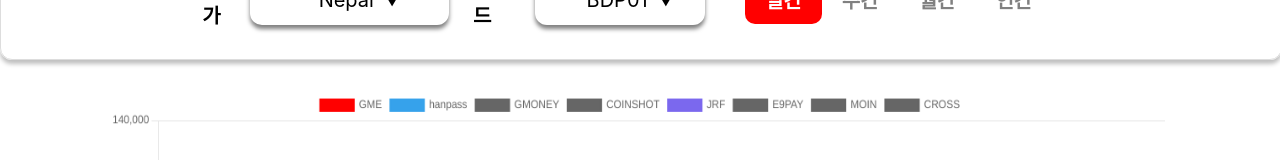
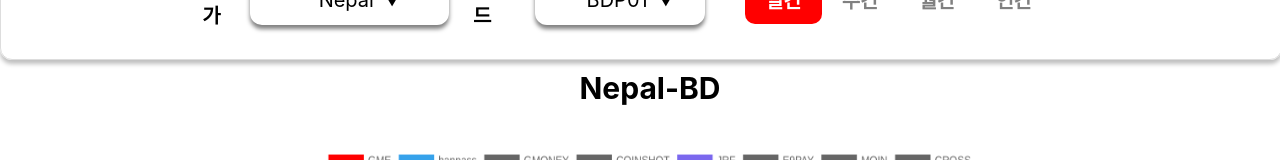
Before and after one commit to ohofront/gme_scrapping_frontend, a React (Create React App) app: page / in a window 1280 px wide. Both pictures are taken after a click on the button "통계 화면". Shown: the part 161-321 px from the top of the page. Built offline with nearby package versions, Linux system fonts and the light colour scheme; no server answers.

Commit message:
통계화면 나라,통화표시

```diff
--- a/src/contents/HistoricalView/index.tsx
+++ b/src/contents/HistoricalView/index.tsx
@@ -142,6 +142,11 @@ const HistoricalView = () => {
           <Loading />
         ) : history.length > 0 ? (
           <>
+            <ChartTitle>
+              {chart[0]?.country}
+              {"-"}
+              {chart[0]?.changeunit}
+            </ChartTitle>
             <ChartWrapper>
               <LineChart props={chart} />
             </ChartWrapper>
@@ -193,7 +198,18 @@ const DateTimeWrapper = styled.div`
 const ContentWrapper = styled.div`
   display: flex;
   width: 100%;
-  flex-direction: row;
+  flex-direction: column;
+`;
+
+const ChartTitle = styled.div`
+  display: flex;
+  width: 100%;
+  align-items: center;
+  justify-content: center;
+  text-align: center;
+  font-size: 30px;
+  font-weight: bold;
+  margin: 10px 10px;
 `;
 
 const ChartWrapper = styled.div`
```
